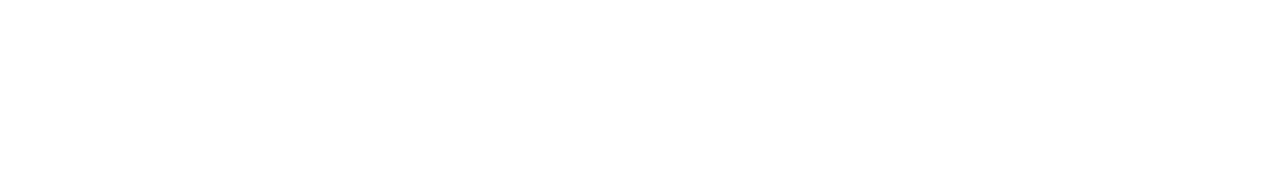
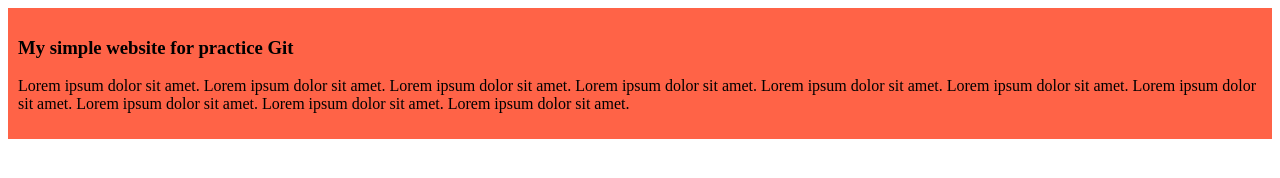
Before and after one commit to ariful-gitbit/my-simple-website, a plain HTML site: page index.html in a window 1280 px wide. Drawn offline with Linux system fonts and the light colour scheme.

Commit message:
Added blog and style sheet

```diff
--- a/index.html
+++ b/index.html
@@ -4,8 +4,14 @@
   <meta charset="UTF-8">
   <meta name="viewport" content="width=device-width, initial-scale=1.0">
   <title>My Simple Website</title>
+  <link rel="stylesheet" href="styles/blog.css">
 </head>
 <body>
 
+  <div>
+    <h3>My simple website for practice Git</h3>
+    <p>Lorem ipsum dolor sit amet. Lorem ipsum dolor sit amet. Lorem ipsum dolor sit amet. Lorem ipsum dolor sit amet. Lorem ipsum dolor sit amet. Lorem ipsum dolor sit amet. Lorem ipsum dolor sit amet. Lorem ipsum dolor sit amet. Lorem ipsum dolor sit amet. Lorem ipsum dolor sit amet. </p>
+  </div>
+
 </body>
 </html>
--- /dev/null
+++ b/styles/blog.css
@@ -0,0 +1,4 @@
+div {
+  background-color: tomato;
+  padding: 10px;
+}
```
